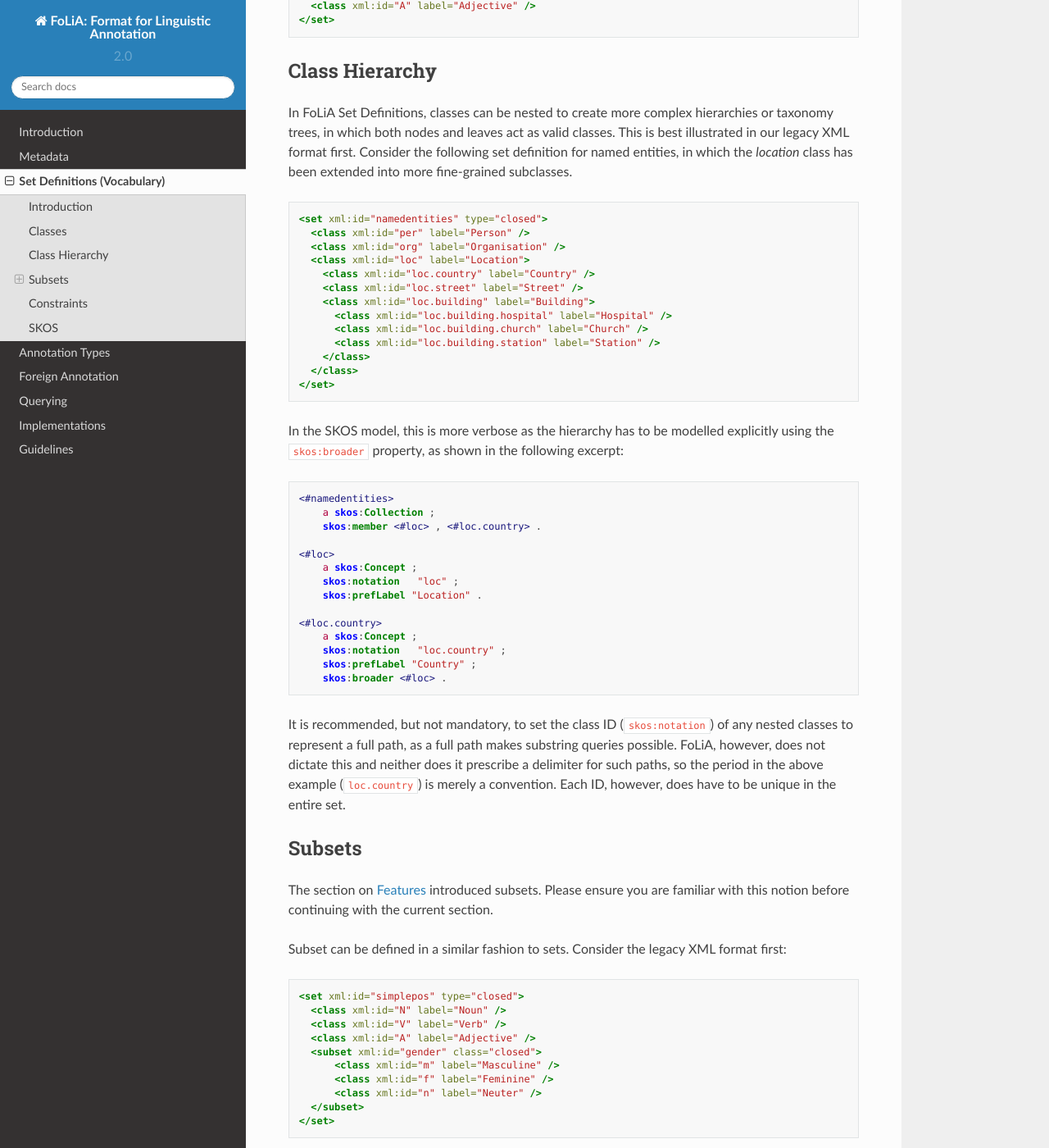
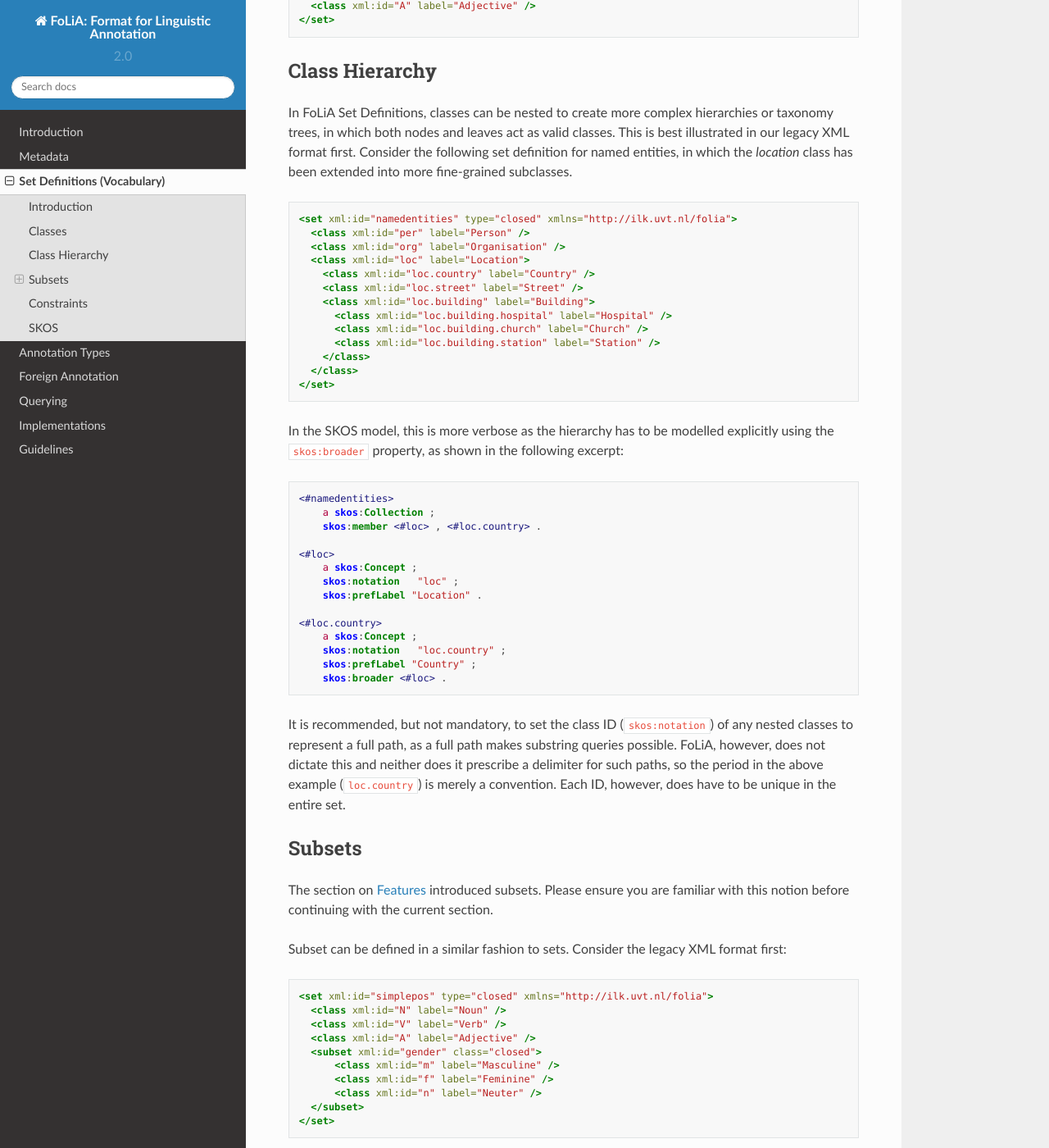
Before and after one commit to proycon/folia, a Sphinx documentation site: the page built from docs/source/set_definitions.rst, in a window 1280 px wide and 1400 px high, scrolled down 3776 px. Shown: the whole window at 82% size. Built offline with Sphinx 7.4.7 and the Read the Docs theme 2.0.0, drawn with Linux system fonts in a browser that asks for light colours; some of the changed text lies outside the part shown.

Commit message:
example fix

```diff
--- a/docs/source/set_definitions.rst
+++ b/docs/source/set_definitions.rst
@@ -197,7 +197,7 @@ has been extended into more fine-grained subclasses.
 
 .. code-block:: xml
 
-    <set xml:id="namedentities" type="closed">
+    <set xml:id="namedentities" type="closed" xmlns="http://ilk.uvt.nl/folia">
       <class xml:id="per" label="Person" />
       <class xml:id="org" label="Organisation" />
       <class xml:id="loc" label="Location">
@@ -253,7 +253,7 @@ Subset can be defined in a similar fashion to sets. Consider the legacy XML form
 
 .. code-block:: xml
 
-    <set xml:id="simplepos" type="closed">
+    <set xml:id="simplepos" type="closed" xmlns="http://ilk.uvt.nl/folia">
       <class xml:id="N" label="Noun" />
       <class xml:id="V" label="Verb" />
       <class xml:id="A" label="Adjective" />
@@ -322,7 +322,7 @@ the RDF example for brevity.
 
 .. code-block:: xml
 
-    <set xml:id="simplepos" type="closed">
+    <set xml:id="simplepos" type="closed" xmlns="http://ilk.uvt.nl/folia">
        <class xml:id="N" label="Noun" />
        <subset xml:id="gender" type="closed">
          <class xml:id="masculine" label="masculine" />
@@ -346,7 +346,7 @@ referenced from multiple locations. Consider the following example, first in our
 
 .. code-block:: xml
 
-    <set xml:id="simplepos" type="closed">
+    <set xml:id="simplepos" type="closed" xmlns="http://ilk.uvt.nl/folia">
        <class xml:id="N" label="Noun" />
        <class xml:id="A" label="Adjective" />
        <class xml:id="V" label="Verb" />
```
